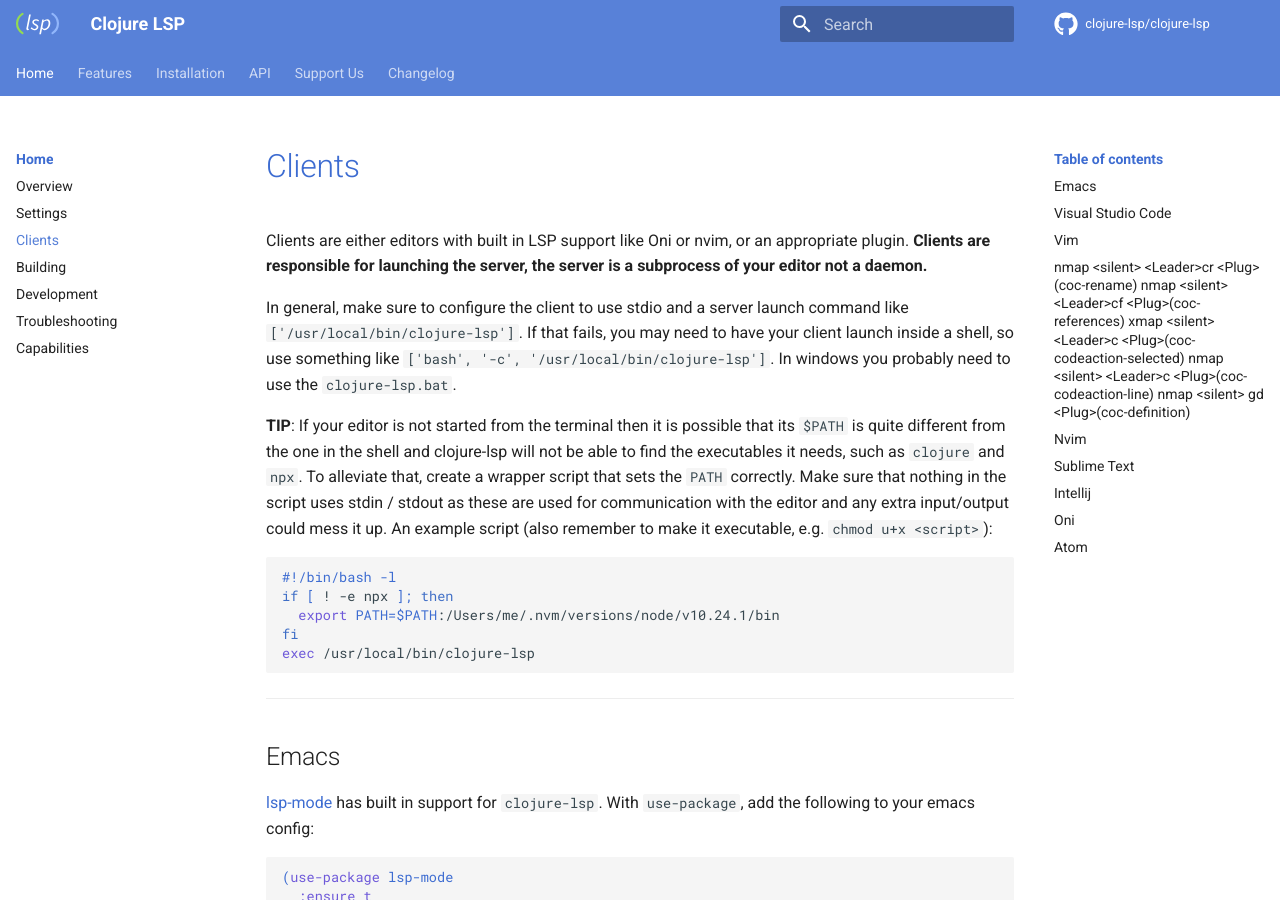
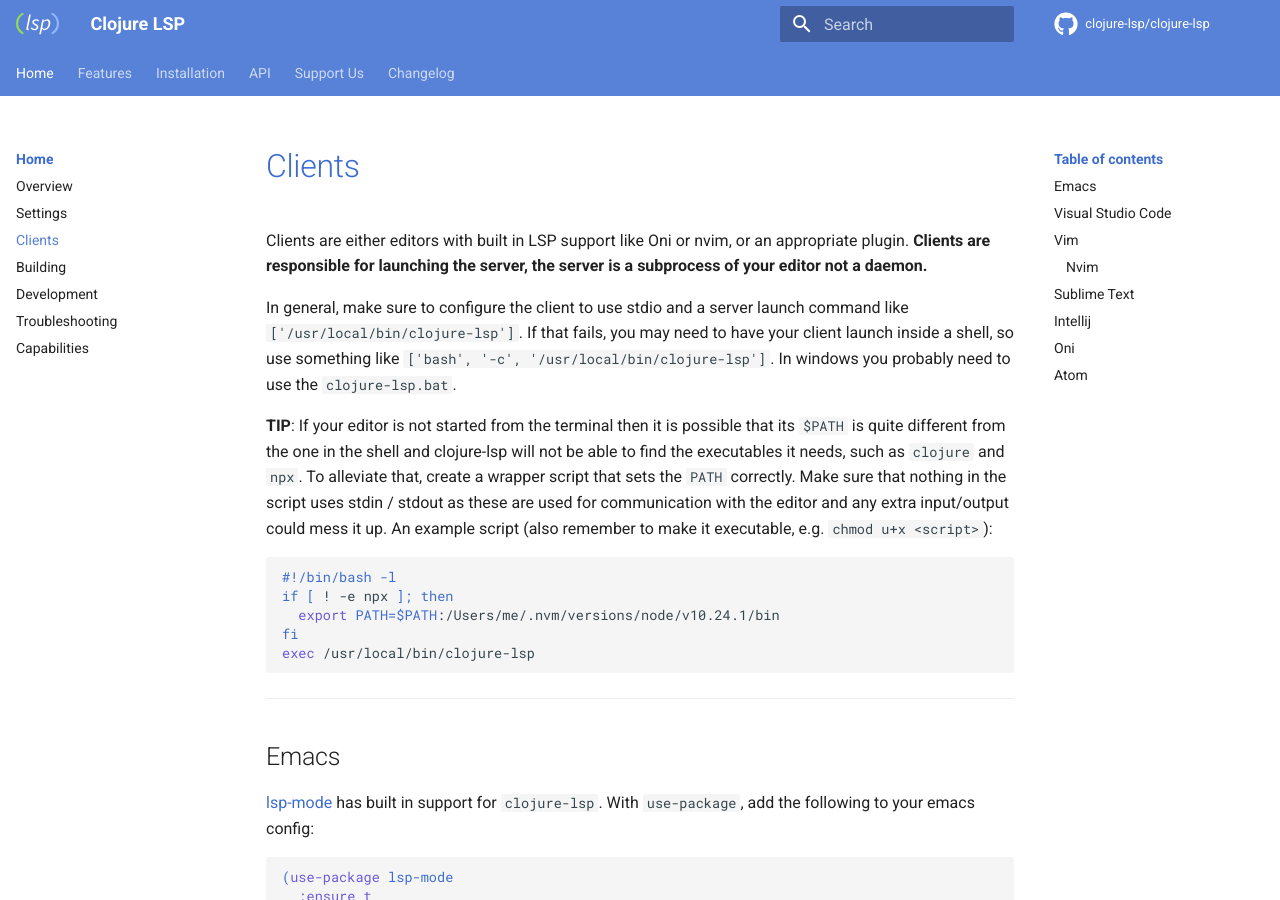
Before and after one commit to clojure-lsp/clojure-lsp, an MkDocs documentation site: the page built from docs/clients.md, in a window 1280 px wide and 900 px high. Built offline with MkDocs 1.6.1 and Material for MkDocs 9.7.7, drawn with Linux system fonts in a browser that asks for light colours; comment, search, counter and statistics services are not loaded.

````diff
--- a/docs/clients.md
+++ b/docs/clients.md
@@ -116,9 +116,8 @@ xmap <silent> <Leader>c             <Plug>(coc-codeaction-selected)
 nmap <silent> <Leader>c             <Plug>(coc-codeaction-line)
 nmap <silent> gd                    <Plug>(coc-definition)
 ```
----
 
-## Nvim
+### Nvim
 
 An very detailed document about how configure Nvim as Clojure IDE using fennel, clojure-lsp and conjure.
 [nvim-fennel-lsp-conjure-as-clojure-ide](https://github.com/rafaeldelboni/nvim-fennel-lsp-conjure-as-clojure-ide)
````
